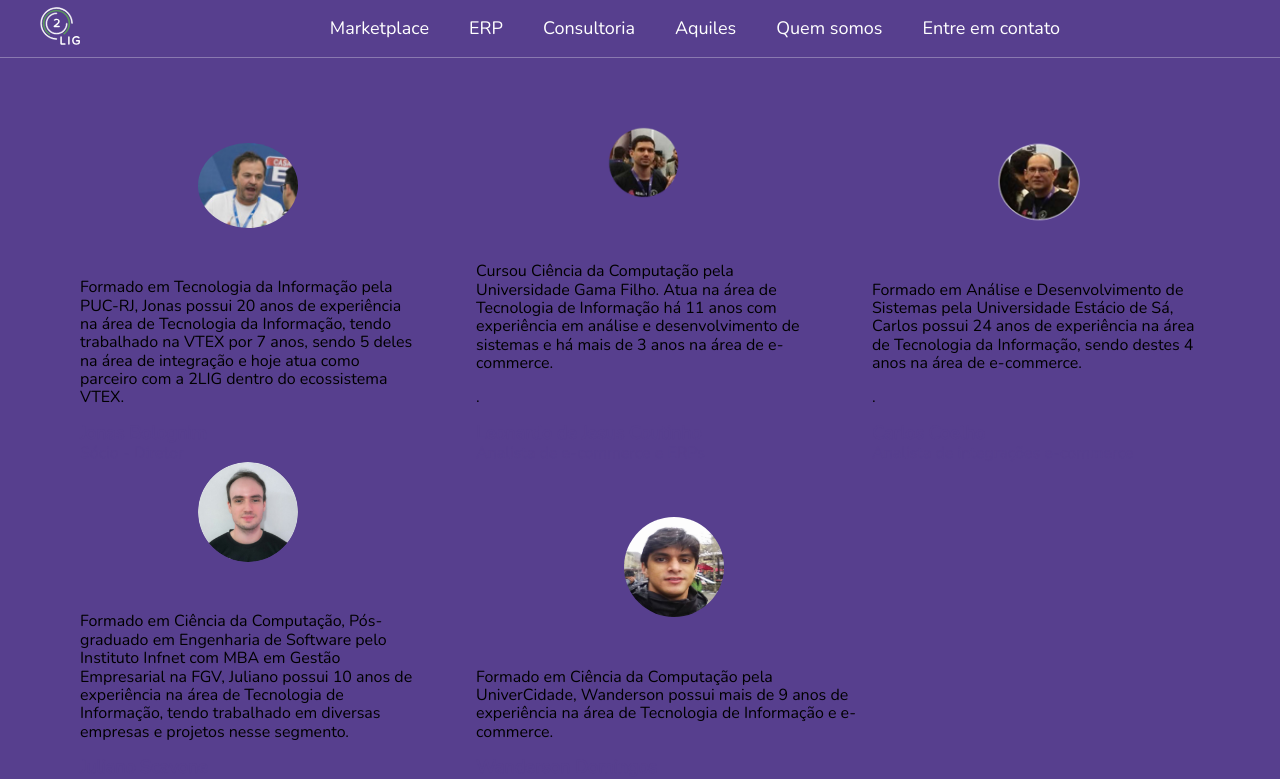
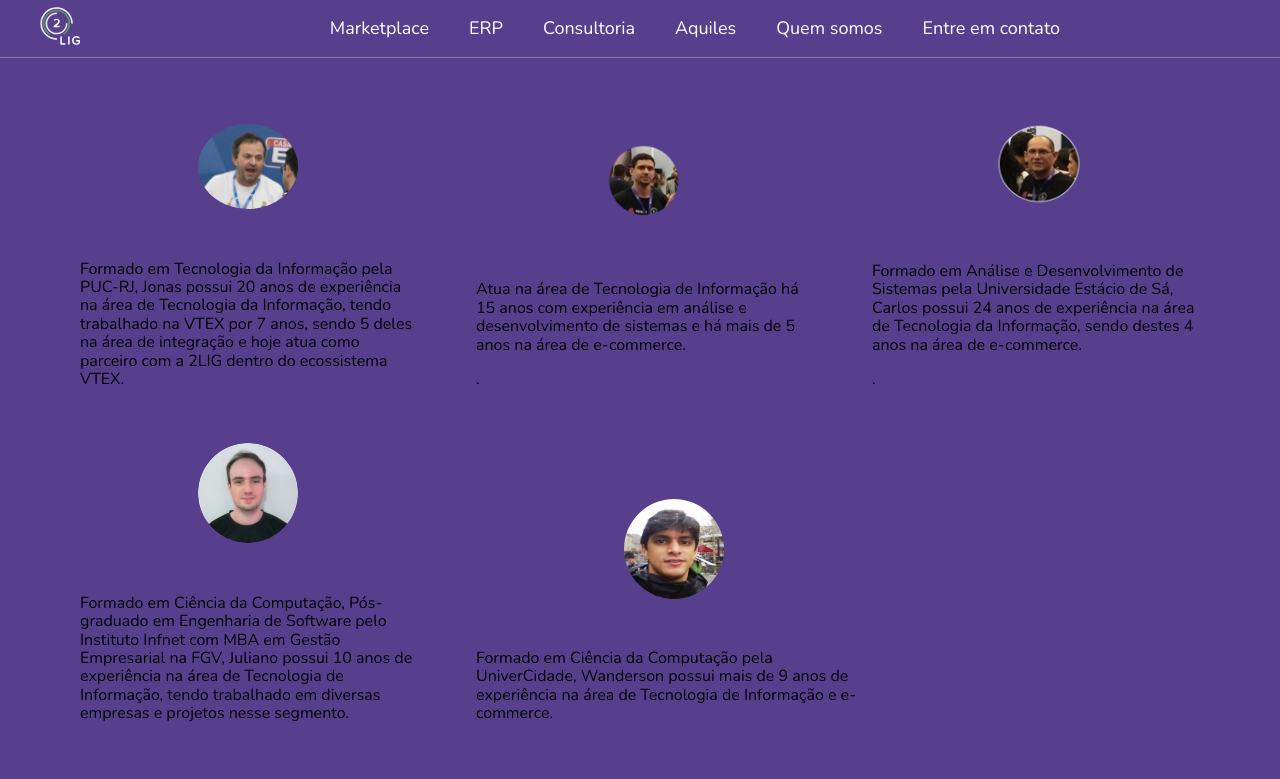
Before and after one commit to leandrooriente/2lig, a Jekyll site: the page built from index.html, in a window 1280 px wide and 900 px high, scrolled down 6413 px. Shown: the top 779 px of the window. Built offline with Jekyll 4.4.1, drawn with Linux system fonts in a browser that asks for light colours; nearby versions of some CDN libraries; library files that are not in the unit come from our copies.

Commit message:
Updated Leonardo Coutinho

```diff
--- a/_staff/leonardo-coutinho.markdown
+++ b/_staff/leonardo-coutinho.markdown
@@ -7,7 +7,7 @@
 picture: "/uploads/leo.png"
 ---
 
-Cursou Ciência da Computação pela Universidade Gama Filho. Atua na área de Tecnologia de Informação há 11 anos com experiência em análise e desenvolvimento de sistemas e há mais de 3 anos na área de e-commerce.
+Atua na área de Tecnologia de Informação há 15 anos com experiência em análise e desenvolvimento de sistemas e há mais de 5 anos na área de e-commerce.
 
 
 
```
